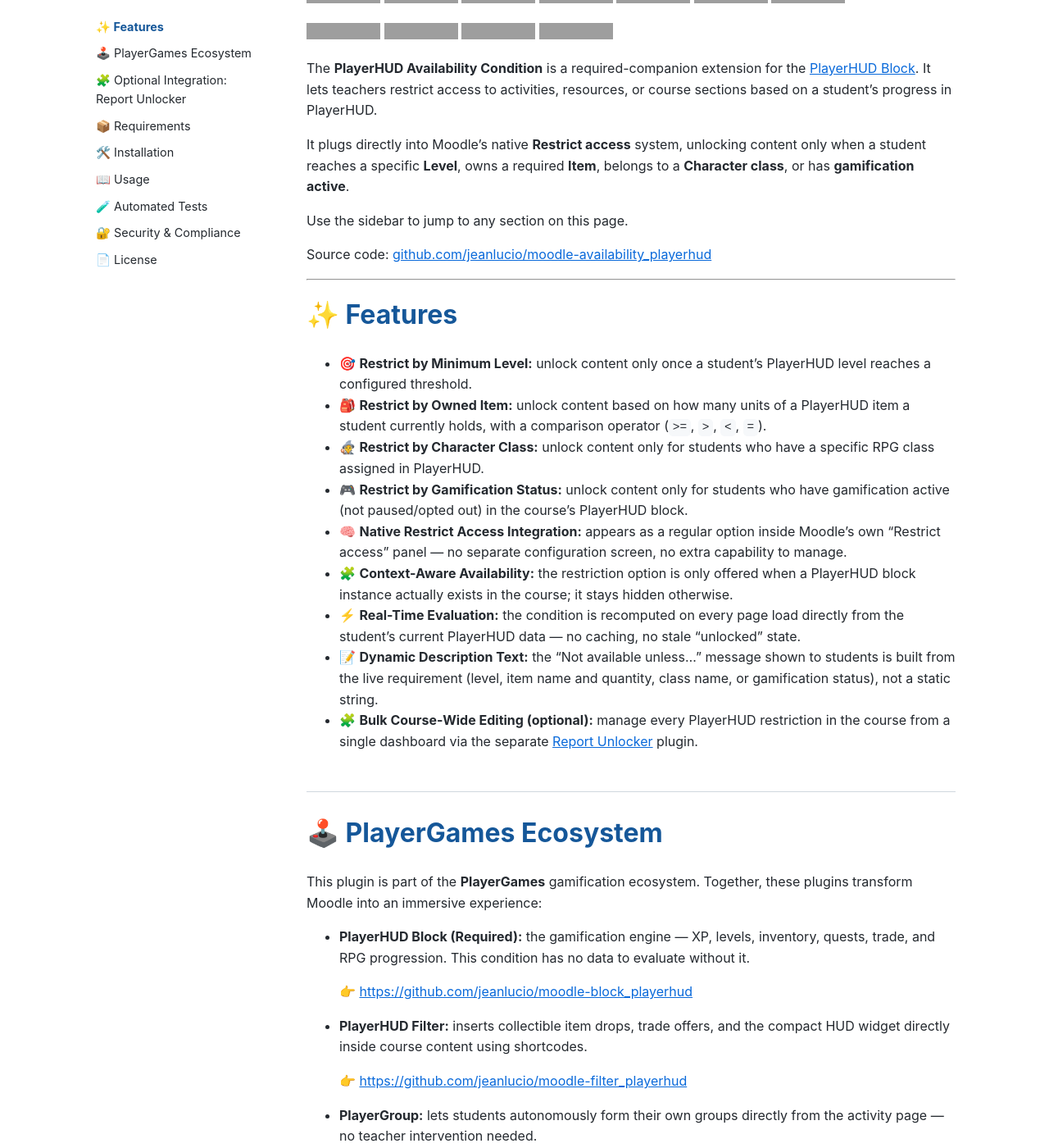
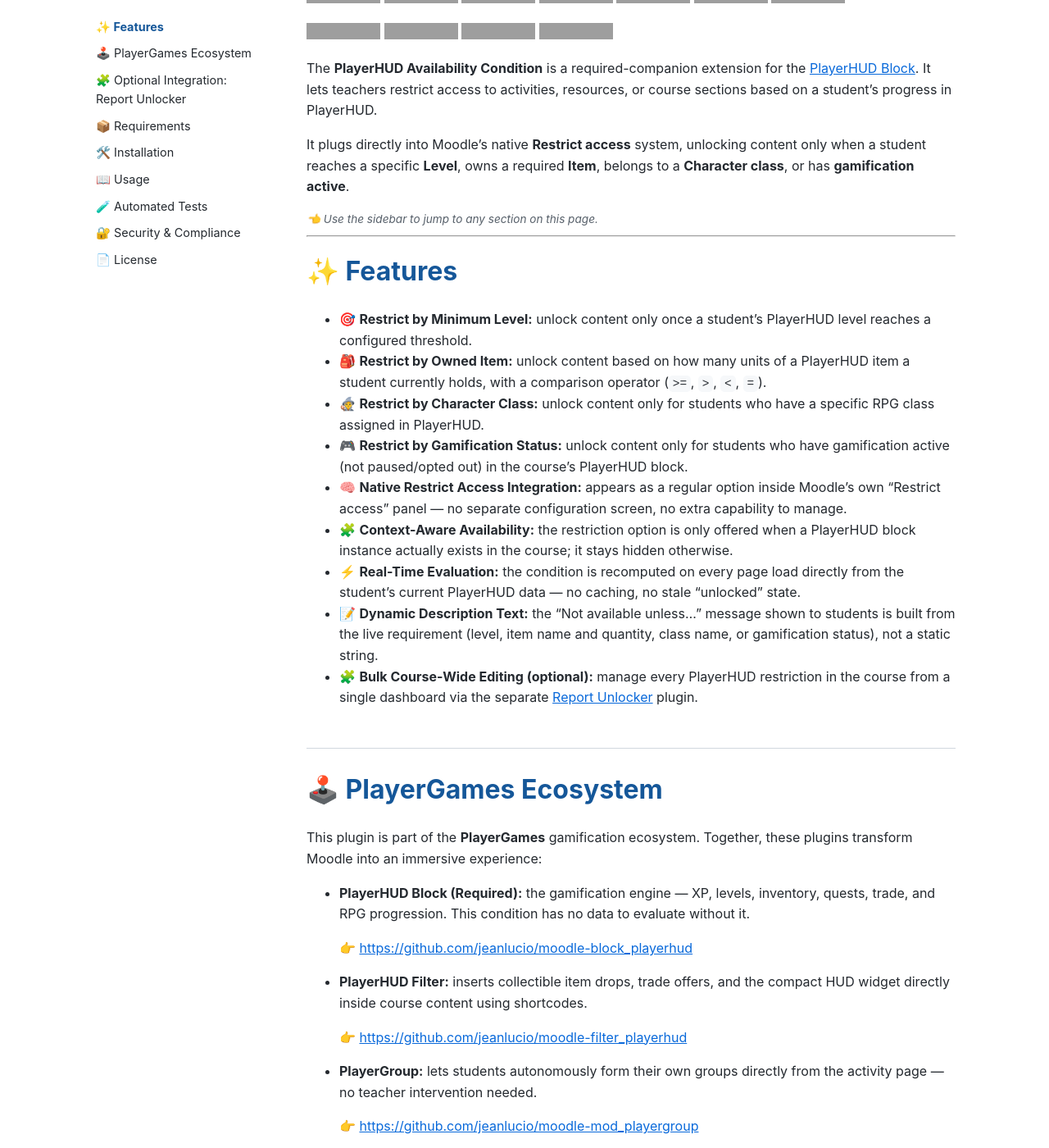
Before and after one commit to jeanlucio/moodle-availability_playerhud, a Jekyll site: the page built from docs/index.md, in a window 1280 px wide and 1400 px high, scrolled down 535 px. Shown: the whole window at 82% size. Built offline with Jekyll 4.4.1, drawn with Linux system fonts in a browser that asks for light colours; grey boxes are pictures that could not be loaded.

Commit message:
apply the docs polish already shipped in mod_playergroup
Style the sidebar-navigation hint as a small muted note instead of
body text, drop the redundant source-code line duplicating the
header's "View on GitHub" button, and point the author badge at the
GitHub profile instead of the old Marketplace user page.

```diff
--- a/docs/assets/css/style.css
+++ b/docs/assets/css/style.css
@@ -165,6 +165,13 @@ body {
   color: #0969da;
 }
 
+.page-hint {
+  margin: 0.4rem 0;
+  color: var(--text-muted);
+  font-size: 0.85rem;
+  font-style: italic;
+}
+
 .content code {
   padding: 0.15rem 0.3rem;
   font-size: 0.9em;
--- a/docs/index.md
+++ b/docs/index.md
@@ -10,7 +10,7 @@ lang: en
 [![Latest Release](https://img.shields.io/github/v/release/jeanlucio/moodle-availability_playerhud?style=flat)](https://github.com/jeanlucio/moodle-availability_playerhud/releases)
 [![PlayerGames Ecosystem](https://img.shields.io/badge/PlayerGames-Ecosystem-6f42c1?style=flat&logo=gamepad&logoColor=white)](https://jeanlucio.github.io/playergames/)
 ![Role](https://img.shields.io/badge/Role-Access_Control-d63384?style=flat)
-[![Author](https://img.shields.io/badge/by-Jean_Lucio-6f42c1?style=flat)](https://marketplace.moodle.com/user/984)
+[![Author](https://img.shields.io/badge/by-Jean_Lucio-6f42c1?style=flat)](https://github.com/jeanlucio/)
 
 [![Moodle Plugin CI](https://github.com/jeanlucio/moodle-availability_playerhud/actions/workflows/ci.yml/badge.svg)](https://github.com/jeanlucio/moodle-availability_playerhud/actions/workflows/ci.yml)
 [![MDL Shield](https://img.shields.io/endpoint?url=https%3A%2F%2Fmdlshield.com%2Fapi%2Fbadge%2Favailability_playerhud)](https://mdlshield.com/plugins/availability_playerhud)
@@ -25,9 +25,7 @@ It plugs directly into Moodle's native **Restrict access** system, unlocking con
 student reaches a specific **Level**, owns a required **Item**, belongs to a **Character class**,
 or has **gamification active**.
 
-Use the sidebar to jump to any section on this page.
-
-Source code: [github.com/jeanlucio/moodle-availability_playerhud](https://github.com/jeanlucio/moodle-availability_playerhud)
+<p class="page-hint">👈 Use the sidebar to jump to any section on this page.</p>
 
 ---
 
```
Also changed, not shown: docs/pt.md (+2 -4 lines), README.md.
